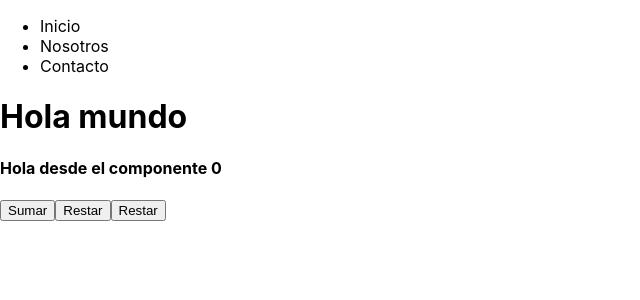
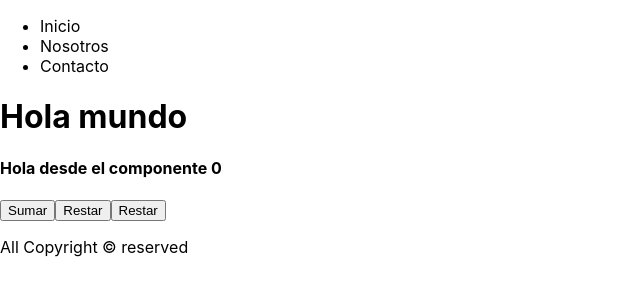
Before and after one commit to linder3hs/codigo13-react, a React (Create React App) app: page / in a window 1280 px wide. Shown: the top 300 px of the page, without its empty margins (0-640 px from the left). Built offline with nearby package versions, Linux system fonts and the light colour scheme.

Commit message:
react footer

```diff
--- a/src/App.js
+++ b/src/App.js
@@ -1,6 +1,7 @@
 // paso1: Importar useState
 import { useState } from "react";
 import Header from "./Header";
+import Footer from "./Footer";
 
 // El primer paso para definir un componente es el nombre
 // El nombre de un componente siempre debe iniciar en mayuscula
@@ -53,6 +54,7 @@ const PrimerComponente = () => {
         {/* Ademas es la forma en el caso nuestra reciba algun parametro */}
         <button onClick={() => parametros(10, 20)}>Restar</button>
       </div>
+      <Footer />
     </div>
   );
 };
--- /dev/null
+++ b/src/Footer.js
@@ -0,0 +1,9 @@
+const Footer = () => {
+  return (
+    <footer>
+      <p>All Copyright © reserved</p>
+    </footer>
+  );
+};
+
+export default Footer;
```
